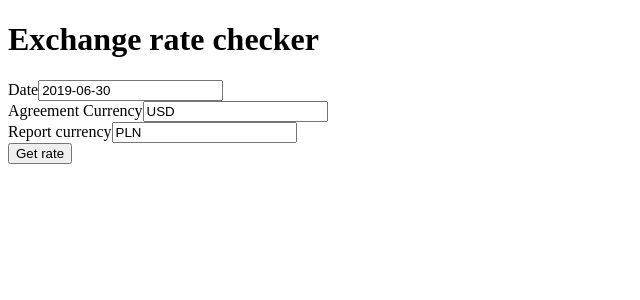
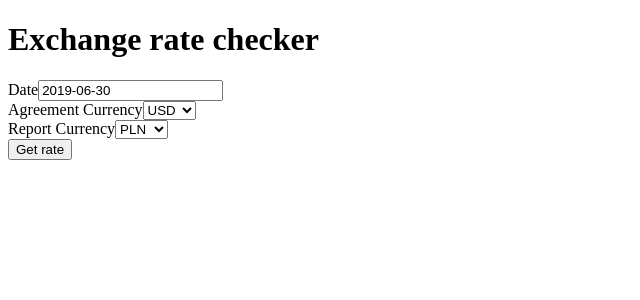
Before and after one commit to fwojciec/exchange-rates, a Next.js app: page / in a window 1280 px wide. Shown: the top 300 px of the page, without its empty margins (0-640 px from the left). Built offline with nearby package versions, Linux system fonts and the light colour scheme.

Commit message:
use select tags instead of inputs for currency codes

```diff
--- a/pages/index.tsx
+++ b/pages/index.tsx
@@ -1,4 +1,40 @@
 import React from 'react'
+
+const codes = [
+  'AUD',
+  'BGN',
+  'BRL',
+  'CAD',
+  'CHF',
+  'CNY',
+  'CZK',
+  'DKK',
+  'EUR',
+  'GBP',
+  'HKD',
+  'HRK',
+  'HUF',
+  'IDR',
+  'ILS',
+  'INR',
+  'ISK',
+  'JPY',
+  'KRW',
+  'MXN',
+  'MYR',
+  'NOK',
+  'NZD',
+  'PHP',
+  'PLN',
+  'RON',
+  'RUB',
+  'SEK',
+  'SGD',
+  'THB',
+  'TRY',
+  'USD',
+  'ZAR'
+]
 
 function mostRecentRoyDate() {
   const now = new Date()
@@ -38,23 +74,31 @@ const Home: React.FC = () => {
         </div>
         <div>
           <label htmlFor="agreement-currency">Agreement Currency</label>
-          <input
+          <select
             id="agreement-currency"
             name="agreement-currency"
-            type="text"
-            value={agrCur}
-            onChange={(e: React.ChangeEvent<HTMLInputElement>) => setAgrCur(e.target.value)}
-          />
+            onChange={(e: React.ChangeEvent<HTMLSelectElement>) => setAgrCur(e.target.value)}
+          >
+            {codes.map(c => (
+              <option key={c} value={c} selected={c === agrCur}>
+                {c}
+              </option>
+            ))}
+          </select>
         </div>
         <div>
-          <label htmlFor="report-currency">Report currency</label>
-          <input
+          <label htmlFor="report-currency">Report Currency</label>
+          <select
             id="report-currency"
             name="report-currency"
-            type="text"
-            value={repCur}
-            onChange={(e: React.ChangeEvent<HTMLInputElement>) => setRepCur(e.target.value)}
-          />
+            onChange={(e: React.ChangeEvent<HTMLSelectElement>) => setRepCur(e.target.value)}
+          >
+            {codes.map(c => (
+              <option key={c} value={c} selected={c === repCur}>
+                {c}
+              </option>
+            ))}
+          </select>
         </div>
       </form>
       <button onClick={onGetRate}>Get rate</button>
```
